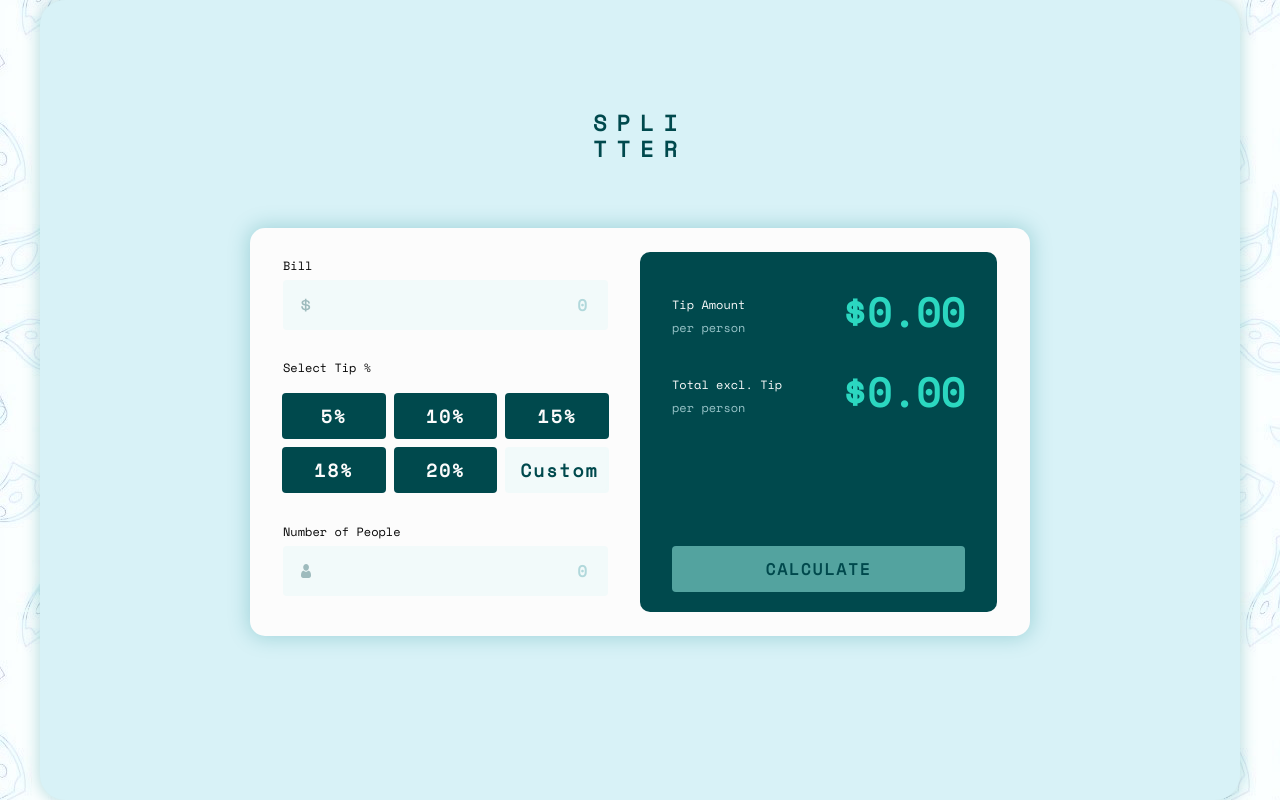
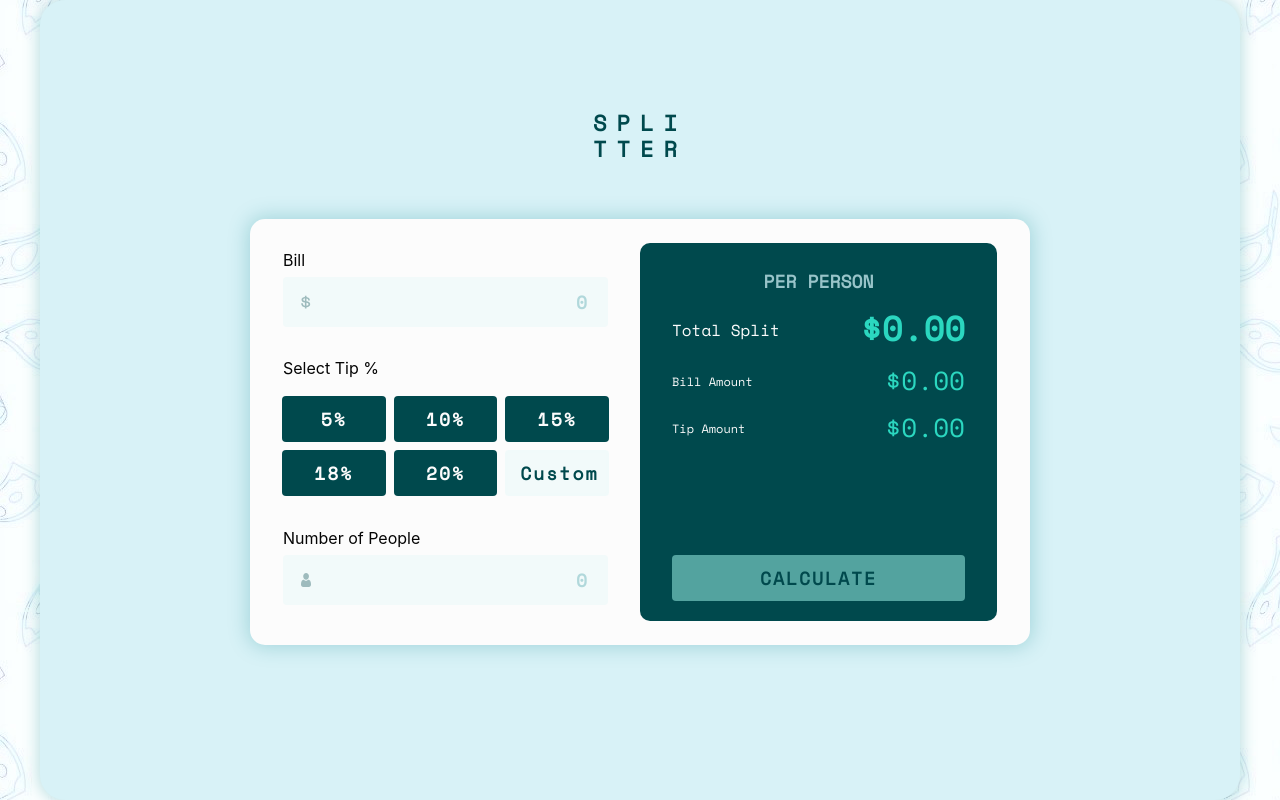
Before and after one commit to sangelici/Tip-Calculator, a website built with Parcel: page src/index.html in a window 1280 px wide. Built offline with nearby package versions, Linux system fonts and the light colour scheme.

Commit message:
add and adjust right-conatiner content and styles

```diff
--- a/src/index.html
+++ b/src/index.html
@@ -191,22 +191,33 @@
           </div>
 
           <div class="col-12 col-sm-6 results-container" role="region">
-            <div class="row mt-3">
-              <div class="col-6">
-                <p class="right-header section-header mt-2">Tip Amount</p>
+            <div class="row">
+              <div class="col-12">
                 <p class="sub-header">per person</p>
               </div>
+            </div>
+            <div class="row mt-2">
+              <div class="col-6 section-wrapper">
+                <p class="right-header section-header mt-2">Total Split</p>
+              </div>
               <div class="col-6 generated-amt">
-                <h1 id="final-tip-total" class="totals">$0.00</h1>
+                <h1 id="total-split" class="total">$0.00</h1>
               </div>
             </div>
-            <div class="row mt-4">
-              <div class="col-6">
-                <p class="right-header section-header mt-2">Total excl. Tip</p>
-                <p class="sub-header">per person</p>
+            <div class="row mt-3">
+              <div class="col-6 section-wrapper">
+                <p class="right-header section-subheader mt-2">Bill Amount</p>
               </div>
               <div class="col-6 generated-amt">
-                <h1 id="final-cost-total" class="totals">$0.00</h1>
+                <h1 id="total-bill-split" class="subtotals">$0.00</h1>
+              </div>
+            </div>
+            <div class="row mt-3">
+              <div class="col-6 section-wrapper">
+                <p class="right-header section-subheader mt-2">Tip Amount</p>
+              </div>
+              <div class="col-6 generated-amt">
+                <h1 id="total-tip-split" class="subtotals">$0.00</h1>
               </div>
             </div>
             <div class="row reset-wrapper">
--- a/src/index.js
+++ b/src/index.js
@@ -3,6 +3,7 @@ $(function () {
   let numOfPeople;
   let tipPercentage;
   let tipTotal;
+  let total;
 
   function handleCalcBtnEnabled() {
     const numOfPeopleNotNil =
@@ -85,14 +86,16 @@ $(function () {
 
   function calculateTotals() {
     let calculateSplitTipAmt = bill * tipPercentage;
-    let calculateSplitBillAmt = (bill / numOfPeople).toFixed(2);
+    let calculateSplitBillAmt = bill / numOfPeople;
 
-    tipTotal = (calculateSplitTipAmt / numOfPeople).toFixed(2);
+    tipTotal = calculateSplitTipAmt / numOfPeople;
+    total = calculateSplitBillAmt + tipTotal;
 
     $("input").attr("disabled", true);
     $("input").addClass("disabled-input");
-    $("#final-tip-total").text("$" + tipTotal);
-    $("#final-cost-total").text("$" + calculateSplitBillAmt);
+    $("#total-split").text("$" + total.toFixed(2));
+    $("#total-tip-split").text("$" + tipTotal.toFixed(2));
+    $("#total-bill-split").text("$" + calculateSplitBillAmt.toFixed(2));
     $("#submit-btn").text("Reset");
   }
 
@@ -119,8 +122,9 @@ $(function () {
     $(".custom-tip-btn").show();
     $(".custom-tip-input").hide();
     $(".custom-tip-input").val("");
-    $("#final-tip-total").text("$0.00");
-    $("#final-cost-total").text("$0.00");
+    $("#total-split").text("$0.00");
+    $("#total-tip-split").text("$0.00");
+    $("#total-bill-split").text("$0.00");
     $("#submit-btn").text("Calculate");
   }
 
--- a/src/index.scss
+++ b/src/index.scss
@@ -144,29 +144,52 @@ p {
   color: $contentTwo-secondary-text-color;
 }
 
-.section-header {
-  font-family: $contentTwo-font-family;
-  font-size: $contentTwo-font-size;
-  font-weight: $contentTwo-font-weight;
+.section-wrapper {
+  display: flex;
+  align-items: center;
+
+  & .section-header {
+    font-family: $contentTwo-font-family;
+    font-size: $contentTwo-font-size;
+    font-weight: $contentTwo-font-weight;
+  }
+
+  & .section-subheader {
+    font-family: $contentThree-font-family;
+    font-size: $contentThree-font-size;
+    font-weight: $contentThree-font-weight;
+  }
 }
 
 .generated-amt {
   display: flex;
-  justify-content: right;
+  align-items: center;
+  justify-content: flex-end;
 
-  & .totals {
+  & .total {
     color: $headerOne-text-color;
     font-family: $headerOne-font-family;
     font-size: $headerOne-font-size;
     font-weight: $headerOne-font-weight;
+    margin: 0;
+  }
+
+  & .subtotals {
+    color: $subHeader-text-color;
+    font-family: $subHeader-font-family;
+    font-size: $subHeader-font-size;
+    font-weight: $subHeader-font-weight;
+    margin: 0;
   }
 }
 
 .sub-header {
-  color: $subHeader-text-color;
-  font-family: $subHeader-font-family;
-  font-size: $subHeader-font-size;
-  font-weight: $subHeader-font-weight;
+  color: $headerThree-text-color;
+  font-family: $headerThree-font-family;
+  font-size: $headerThree-font-size;
+  font-weight: $headerThree-font-weight;
+  text-align: center;
+  text-transform: $headerThree-text-transform;
 }
 
 .reset-wrapper {
@@ -300,7 +323,6 @@ p {
 
   .content-wrapper {
     height: 100%;
-    padding-top: 32px;
     position: absolute;
     width: 100%;
   }
@@ -331,8 +353,12 @@ p {
   }
 
   .generated-amt {
-    & .totals {
+    & .total {
       font-size: $headerOne-sm-font-size;
+    }
+
+    & .subtotals {
+      font-size: $subHeader-sm-font-size;
     }
   }
 }
--- a/src/variables.scss
+++ b/src/variables.scss
@@ -26,12 +26,12 @@ $right-container-bg-color: $warm-evergreen;
 $custom-btn-bg-color: $mint-cream;
 
 // Header styles
-$headerOne-font-size: 40px;
+$headerOne-font-size: 34px;
 $headerOne-font-weight: 600;
 $headerOne-font-family: $primary-font-family;
 $headerOne-text-color: $keppel;
 
-$headerOne-sm-font-size: 32px;
+$headerOne-sm-font-size: 28px;
 
 $headerTwo-font-size: 22px;
 $headerTwo-font-weight: 600;
@@ -42,22 +42,29 @@ $headerTwo-text-transform: uppercase;
 $headerThree-font-size: 18px;
 $headerThree-font-weight: 600;
 $headerThree-font-family: $primary-font-family;
+$headerThree-text-color: $pewter-blue;
 $headerThree-text-transform: uppercase;
 
-$subHeader-font-size: 12px;
+$subHeader-font-size: 26px;
 $subHeader-font-weight: 400;
 $subHeader-font-family: $primary-font-family;
-$subHeader-text-color: $pewter-blue;
+$subHeader-text-color: $keppel;
 
-$contentOne-font-size: 16px;
+$subHeader-sm-font-size: 24px;
+
+$contentOne-font-size: 18px;
 $contentOne-font-weight: 700;
 $contentOne-font-family: $primary-font-family;
 
-$contentTwo-font-size: 12px;
+$contentTwo-font-size: 16px;
 $contentTwo-font-weight: 400;
 $contentTwo-font-family: $primary-font-family;
 $contentTwo-primary-text-color: $rich-black;
 $contentTwo-secondary-text-color: $cultured-white;
+
+$contentThree-font-size: 12px;
+$contentThree-font-weight: 400;
+$contentThree-font-family: $primary-font-family;
 
 // Input Styles
 $input-bg-color: $mint-cream;
```
Also changed, not shown: dist/index.html, 8 other files.
